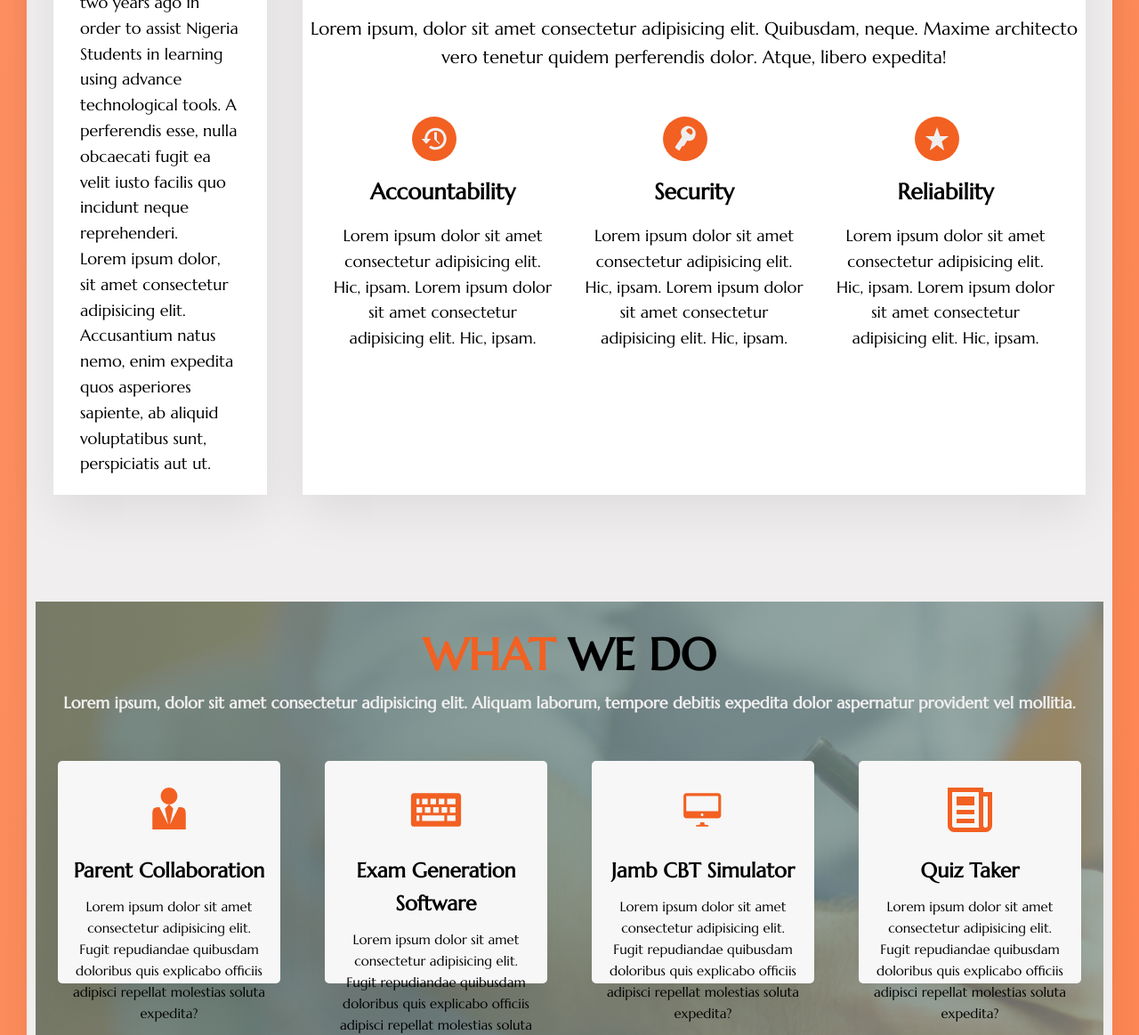
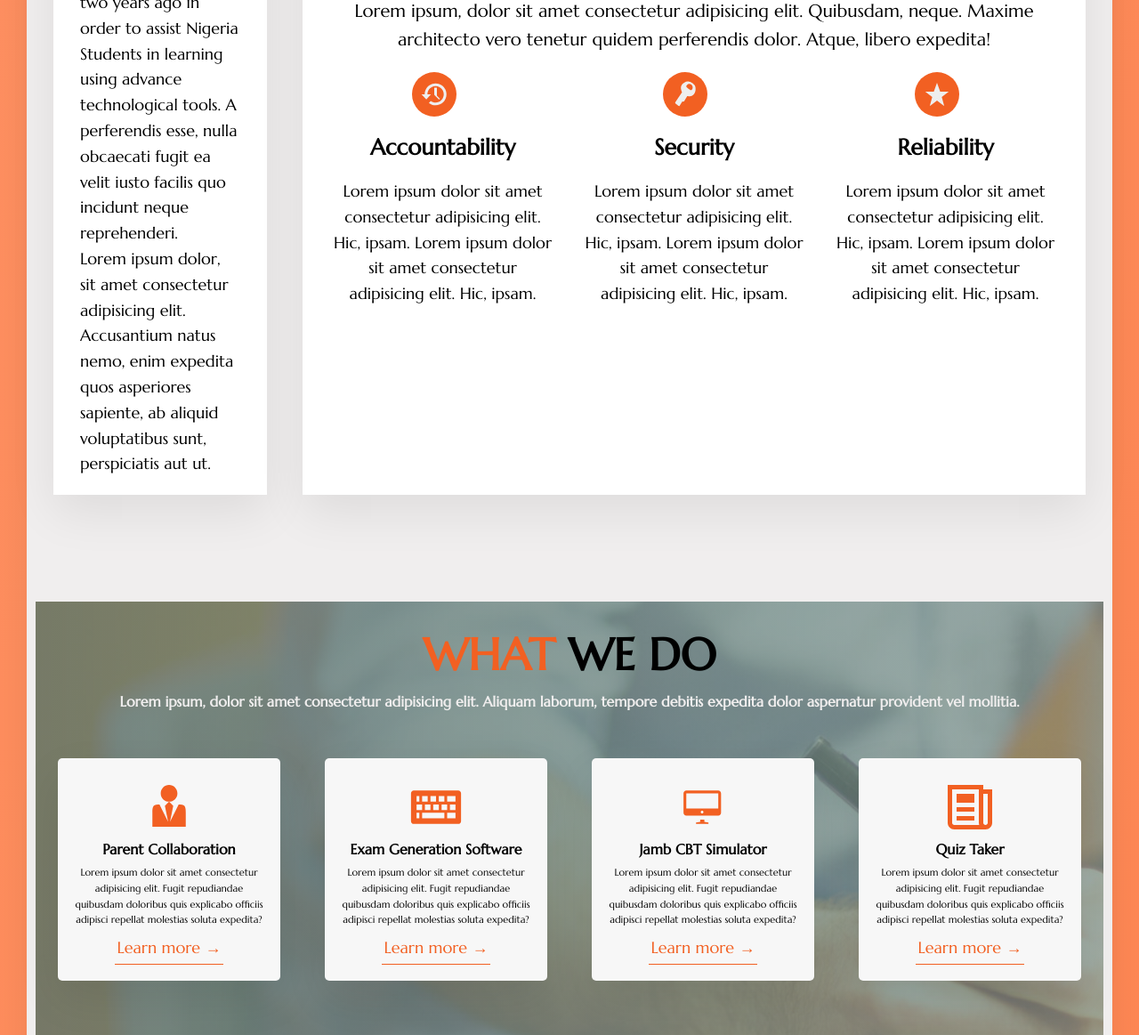
Before and after one commit to ibamusan/redesignacada1, a website: page index.html in a window 1280 px wide. Shown: the part 917-2080 px from the top of the page at 89% size. Drawn offline with Linux system fonts and the light colour scheme.

Commit message:
view on other browser

```diff
--- a/sass/_layout.scss
+++ b/sass/_layout.scss
@@ -99,7 +99,7 @@ header{
   }
 
   &__sub-heading{
-    font-size: 1.8rem;
+    font-size: 16px;
     font-weight: 600;
     text-align: center;
     color: var(--color-grey-light-3);
--- a/sass/components/_corevalue.scss
+++ b/sass/components/_corevalue.scss
@@ -5,14 +5,13 @@
     font-size: 800;
     text-align: center;
     margin-top: 2rem;
-    margin-bottom: 2rem;
     color: var(--color-primary);
   }
 
   &__para{
     font-size: 2rem;
     text-align: center;
-    margin-bottom: 3rem;
+    margin: 0 5rem;
   }
 }
 
@@ -21,7 +20,6 @@
   display: flex;
   justify-content: space-evenly;
   align-items: center;
-  margin-bottom: 5rem;
 
   &__card{
 
--- a/sass/components/_features.scss
+++ b/sass/components/_features.scss
@@ -22,20 +22,20 @@
       width: 6rem;
       fill: var(--color-primary);
       padding-top: 1rem;
-      margin-bottom: 2rem;
+      margin-bottom: 5px;
     }
 
     &--tittle{
-      font-size: 2.3rem;
+      font-size: 16px;
       font-weight: 600;
-      margin-bottom: 1rem;
+      margin-bottom: 5px;
       // color: var(--color-primary);
     }
 
     &--body{
-      font-size: 1.5rem;
+      font-size: 11px;
       font-weight: 300;
-      margin-bottom: 2rem;
+      margin-bottom: 5px;
     }
 
     &:hover{
```
Also changed, not shown: css/style.css.
